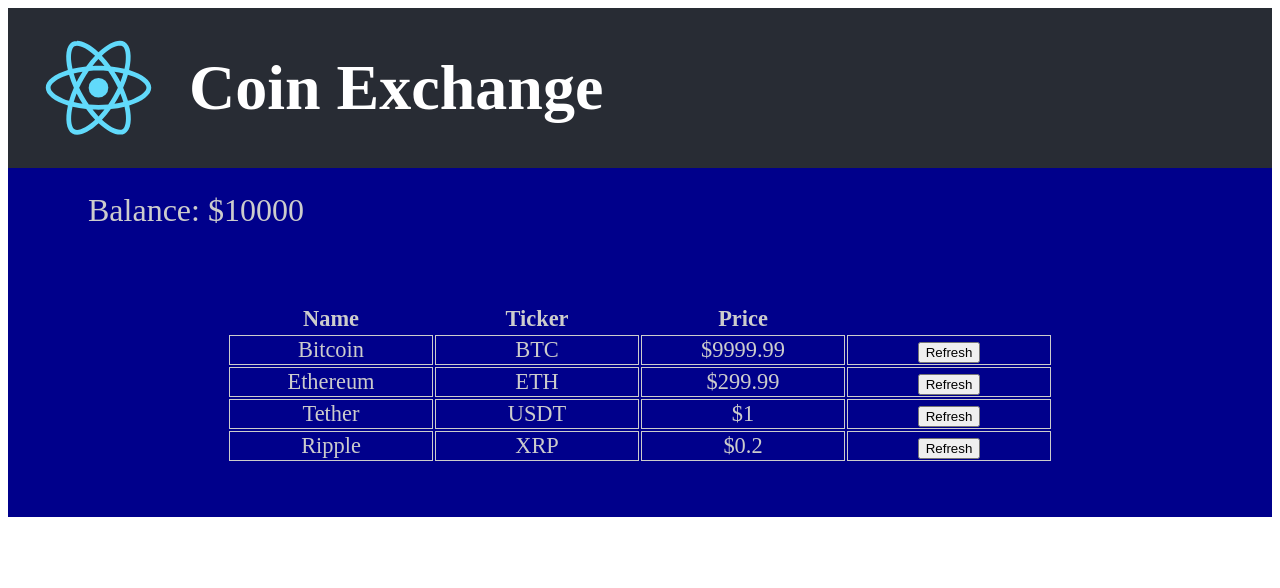
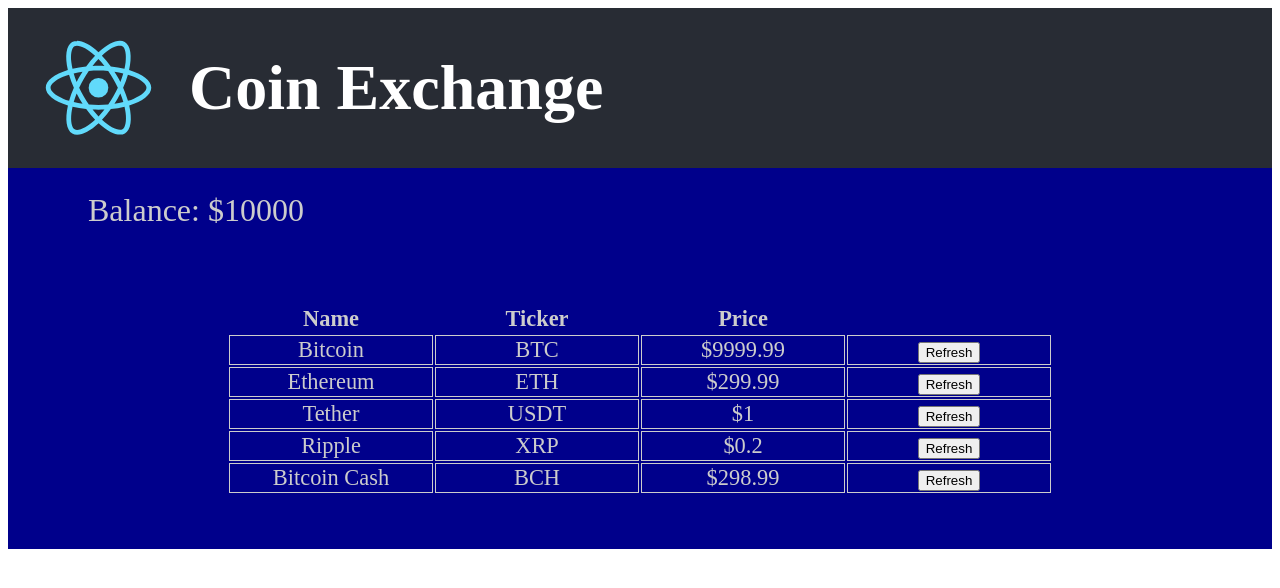
Before and after one commit to CodyM92/coin-exchange, a React (Create React App) app: page / in a window 1280 px wide. Shown: the top 588 px of the page. Built offline with nearby package versions, Linux system fonts and the light colour scheme.

Commit message:
refactored with styled-components

```diff
--- a/src/App.css
+++ /dev/null
@@ -1,43 +0,0 @@
-.App {
-  text-align: center;
-  background-color: darkblue;
-  color: #cccccc;
-}
-
-.coin-table {
-  margin: 50px auto 50px auto;
-  display: inline-block;
-  font-size: 1.4rem;
-}
-
-.App-logo {
-  height: 8rem;
-  pointer-events: none;
-}
-
-.App-header {
-  background-color: #282c34;
-  min-height: 20vh;
-  display: flex;
-  flex-direction: row;
-  align-items: center;
-  justify-content: flex-start;
-  color: white;
-}
-
-.App-title {
-  font-size: 4rem;
-}
-
-.App-link {
-  color: #61dafb;
-}
-
-@keyframes App-logo-spin {
-  from {
-    transform: rotate(0deg);
-  }
-  to {
-    transform: rotate(360deg);
-  }
-}
--- a/src/App.js
+++ b/src/App.js
@@ -1,36 +1,61 @@
 import React from 'react';
-import logo from './logo.svg'
-import './App.css';
-import Coin from './components/Coin/Coin';
+import CoinList from './components/CoinList/CoinList';
 import AccountBalance from './components/AccountBalance/AccountBalance';
+import styled from 'styled-components';
+import ExchangeHeader from './components/ExchangeHeader/ExchangeHeader';
 
-function App() {
-  return (
-    <div className="App">
-      <header className="App-header">
-        <img src={logo} alt="React Logo" className="App-logo" />
-        <h1 className="App-title">
-          Coin Exchange
-        </h1>
-      </header>
-      <AccountBalance amount={10000}/>
-      <table className="coin-table">
-      <thead>
-        <tr>
-          <th>Name</th>
-          <th>Ticker</th>
-          <th>Price</th>
-        </tr>
-      </thead>
-      <tbody>
-        <Coin name="Bitcoin" ticker="BTC" price={9999.99} />
-        <Coin name="Ethereum" ticker="ETH" price={299.99} />
-        <Coin name="Tether" ticker="USDT" price={1.00} />
-        <Coin name="Ripple" ticker="XRP" price={0.20} />
-      </tbody>
-    </table>
-    </div>
-  );
+//import { v4 as uuidv4 } from 'uuid';
+
+const Div = styled.div`
+  text-align: center;
+  background-color: darkblue;
+  color: #cccccc;
+`;
+
+class App extends React.Component {
+  constructor(props) {
+    super(props)
+    this.state = {
+      balance: 10000,
+      coinData: [
+        {
+          name: 'Bitcoin',
+          ticker: 'BTC',
+          price: 9999.99
+        },
+        {
+          name: 'Ethereum',
+          ticker: 'ETH',
+          price: 299.99
+        },
+        {
+          name: 'Tether',
+          ticker: 'USDT',
+          price: 1.00
+        },
+        {
+          name: 'Ripple',
+          ticker: 'XRP',
+          price: 0.20
+        },
+        {
+          name: 'Bitcoin Cash',
+          ticker: 'BCH',
+          price: 298.99
+        }
+      ]
+    }
+  }
+  render() {
+    return (
+      <Div className="App">
+        <ExchangeHeader />
+        <AccountBalance amount={this.state.balance} />
+        <CoinList coinData={this.state.coinData} />
+      </Div>
+    );
+  }
+
 }
 
 export default App;
--- /dev/null
+++ b/src/components/CoinList/CoinList.jsx
@@ -0,0 +1,32 @@
+import React, { Component } from 'react';
+import Coin from '../Coin/Coin';
+import styled from 'styled-components';
+
+const Table = styled.table`
+    margin: 50px auto 50px auto;
+    display: inline-block;
+    font-size: 1.4rem;
+`;
+
+export default class CoinList extends Component {
+    render() {
+        return (
+            <Table>
+            <thead>
+                <tr>
+                    <th>Name</th>
+                    <th>Ticker</th>
+                    <th>Price</th>
+                </tr>
+            </thead>
+            <tbody>
+                {
+                    this.props.coinData.map( ({name, ticker, price}) =>
+                    <Coin key={ticker} name={name} ticker={ticker} price={price} />
+                    )
+                }
+            </tbody>
+            </Table>
+        )
+    }
+}
--- /dev/null
+++ b/src/components/ExchangeHeader/ExchangeHeader.jsx
@@ -0,0 +1,35 @@
+import React, { Component } from 'react';
+import logo from './logo.svg';
+import styled from 'styled-components';
+
+const Img = styled.img`
+  height: 8rem;
+  pointer-events: auto;
+`;
+
+const Header = styled.header`
+background-color: #282c34;
+  min-height: 20vh;
+  display: flex;
+  flex-direction: row;
+  align-items: center;
+  justify-content: flex-start;
+  color: white;
+`;
+
+const H1 = styled.h1`
+  font-size: 4rem;
+`;
+
+export default class ExchangeHeader extends Component {
+    render() {
+        return (
+            <Header>
+            <Img src={logo} alt="React Logo"/>
+            <H1>
+              Coin Exchange
+            </H1>
+          </Header>
+        )
+    }
+}
```
Also changed, not shown: src/components/Coin/Coin.jsx (+0 -14 lines), src/components/ExchangeHeader/logo.svg (renamed from src/logo.svg).
